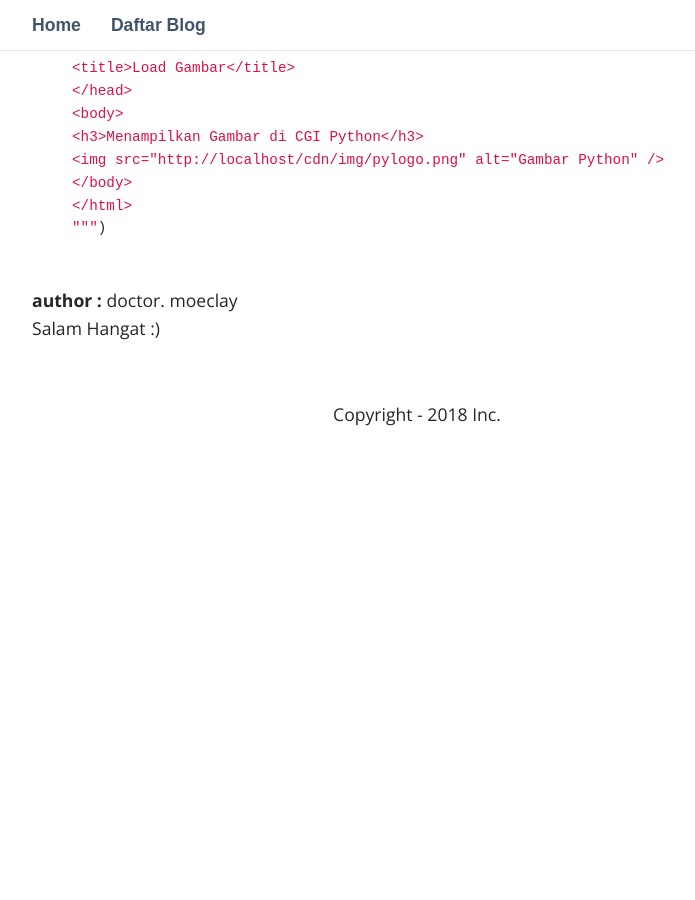
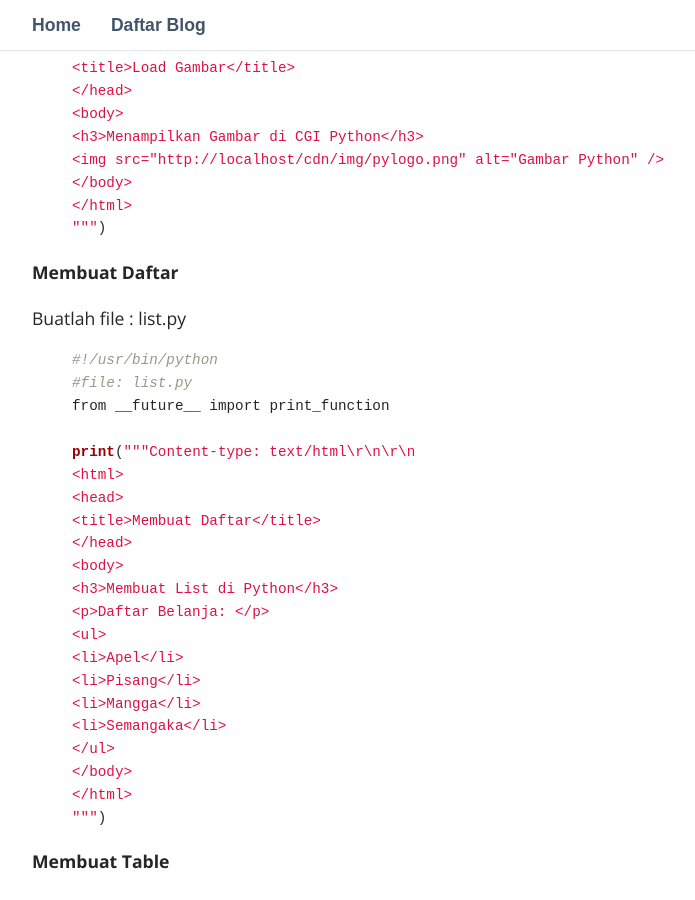
Before and after one commit to moeclay/moeclay.github.io, a Jekyll site: the page built from _posts/2019-08-14-part01-cgi-python.markdown, in a window 1280 px wide and 900 px high, scrolled down 1462 px. Shown: the whole window, without its empty margins (223-918 px from the left). Built offline with Jekyll 4.4.1, drawn with Linux system fonts in a browser that asks for light colours; some web fonts are replaced; before the commit the page ends 1948 px from its top, so only the background shows below that; some of the changed text lies outside the part shown.

Commit message:
004-part01-cgi-python

```diff
--- a/_posts/2019-08-14-part01-cgi-python.markdown
+++ b/_posts/2019-08-14-part01-cgi-python.markdown
@@ -70,3 +70,83 @@
 """)
 {% endhighlight %}
 </div>
+
+<div>
+<p><b>Membuat Daftar</b></p>
+<p>Buatlah file : list.py</p>
+{% highlight python %}
+#!/usr/bin/python
+#file: list.py
+from __future__ import print_function
+
+print("""Content-type: text/html\r\n\r\n
+<html>
+<head>
+<title>Membuat Daftar</title>
+</head>
+<body>
+<h3>Membuat List di Python</h3>
+<p>Daftar Belanja: </p>
+<ul>
+<li>Apel</li>
+<li>Pisang</li>
+<li>Mangga</li>
+<li>Semangaka</li>
+</ul>
+</body>
+</html>
+""")
+{% endhighlight %}
+</div>
+
+<div>
+<p><b>Membuat Table</b></p>
+<p>Buatlah file : table.py</p>
+{% highlight python %}
+#!/usr/bin/python
+#file: table.py
+from __future__ import print_function
+
+print("""Content-type: text/html\r\n\r\n
+<html>
+<head>
+<title>Membuat Table</title>
+</head>
+<body>
+<h3>Membuat Table di Python</h3>
+<p>Nama penemu bahasa pemrograman</p>
+<table border="1">
+<tr>
+<th>Bahasa Pemrograman</th>
+<th>Nama Penemu</th>
+</tr>
+<tr>
+<td>Bahasa Perl</td>
+<td>Larry Wall</td>
+</tr>
+<tr>
+<td>Bahasa Ruby</td>
+<td>Yukihiro Matsumoto</td>
+</tr>
+<tr>
+<td>Bahasa C</td>
+<td>Dennis Ritchie</td>
+</tr>
+<tr>
+<td>Bahasa C++</td>
+<td>Bjarne Stroustrup</td>
+</tr>
+<tr>
+<td>Bahasa Java</td>
+<td>James Gosling</td>
+</tr>
+<tr>
+<td>Bahasa Python</td>
+<td>Guido Van Rossum</td>
+</tr>
+</table>
+</body>
+</html>
+""")
+{% endhighlight %}
+</div>
```
